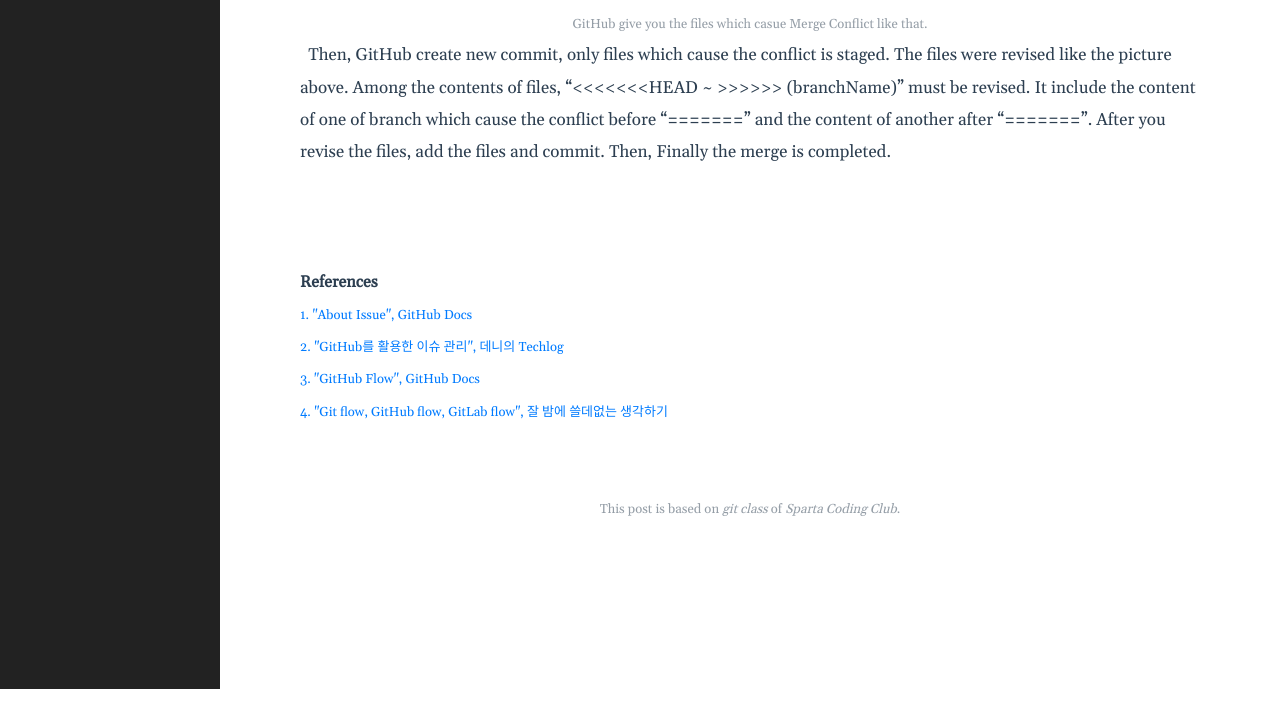
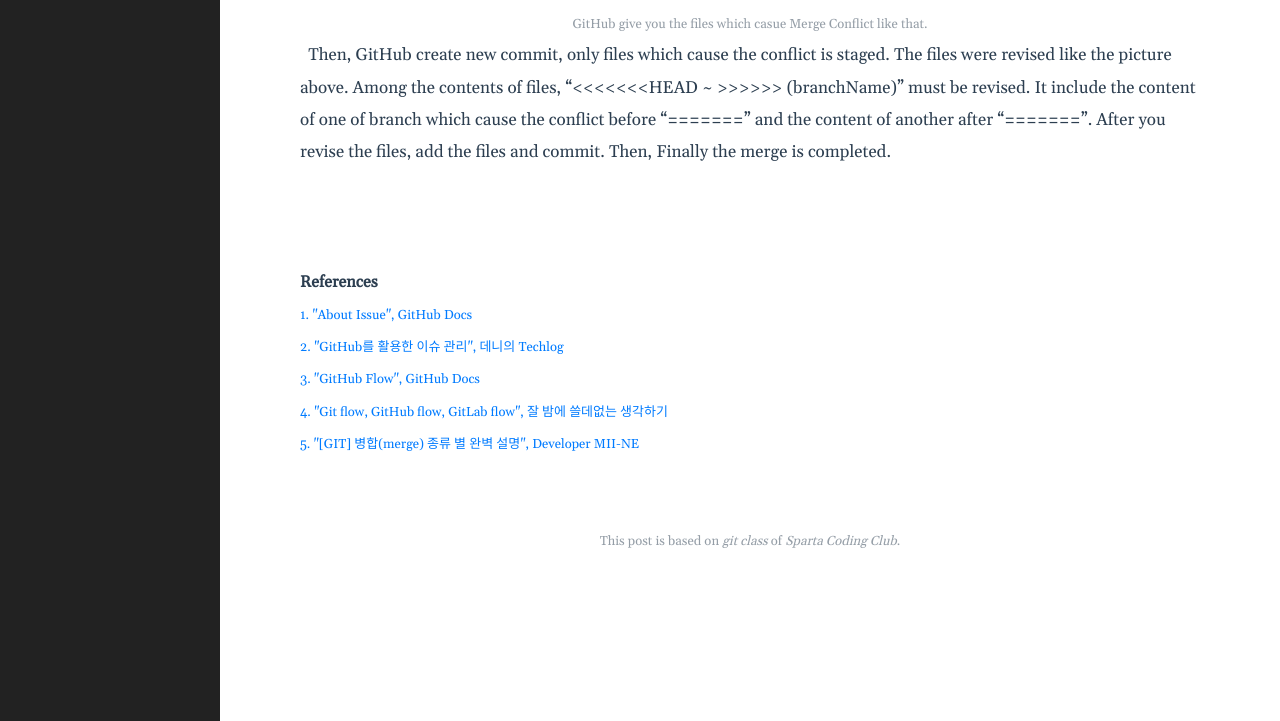
Before and after one commit to unsik6/unsik6.github.io, a Jekyll site: the page built from _posts/2022-01-30-sparta-git-week2.md, in a window 1280 px wide and 900 px high, scrolled down 2437 px, cut to the strip 179-900 px from the top of the window. Built offline with Jekyll 4.4.1, drawn with Linux system fonts in a browser that asks for light colours; before the commit the page ends 3305 px from its top, so only the background shows below that.

Commit message:
revise sparta w2

```diff
--- a/_posts/2022-01-30-sparta-git-week2.md
+++ b/_posts/2022-01-30-sparta-git-week2.md
@@ -73,6 +73,7 @@ category: Git
 <a href="https://terry-some.tistory.com/93"><font size = "2">2. "GitHub를 활용한 이슈 관리", 데니의 Techlog</font></a><br/>
 <a href="https://docs.github.com/en/get-started/quickstart/github-flow"><font size = "2">3. "GitHub Flow", GitHub Docs</font></a><br/>
 <a href="https://ujuc.github.io/2015/12/16/git-flow-github-flow-gitlab-flow/"><font size = "2">4. "Git flow, GitHub flow, GitLab flow", 잘 밤에 쓸데없는 생각하기</font></a><br/>
+<a href="https://minemanemo.tistory.com/46"><font size = "2">5. "[GIT] 병합(merge) 종류 별 완벽 설명", Developer MII-NE</font></a><br/>
 
 <br/><br/><center><font size = "2"><span style = "opacity:0.5">This post is based on <I>git class</I> of <I>Sparta Coding Club</I>.</span></font></center>
 <br/><br/>
```
